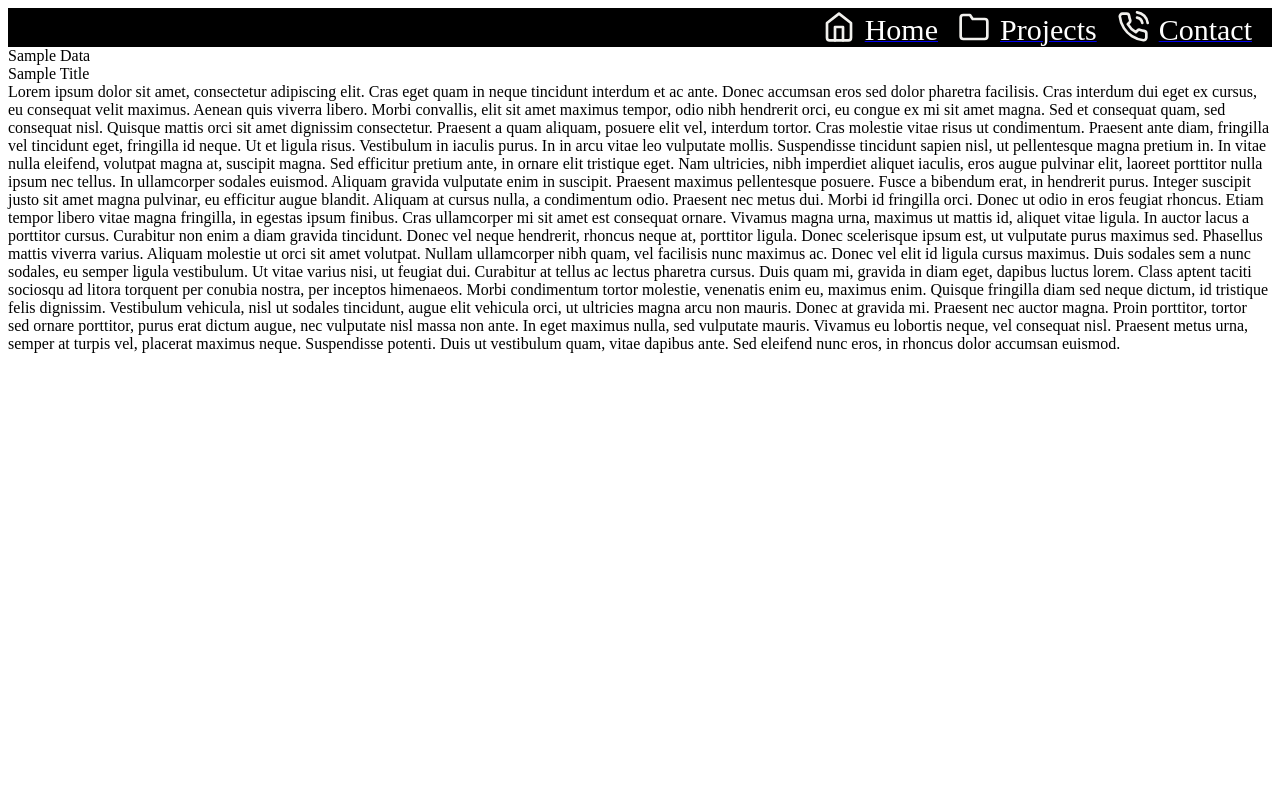
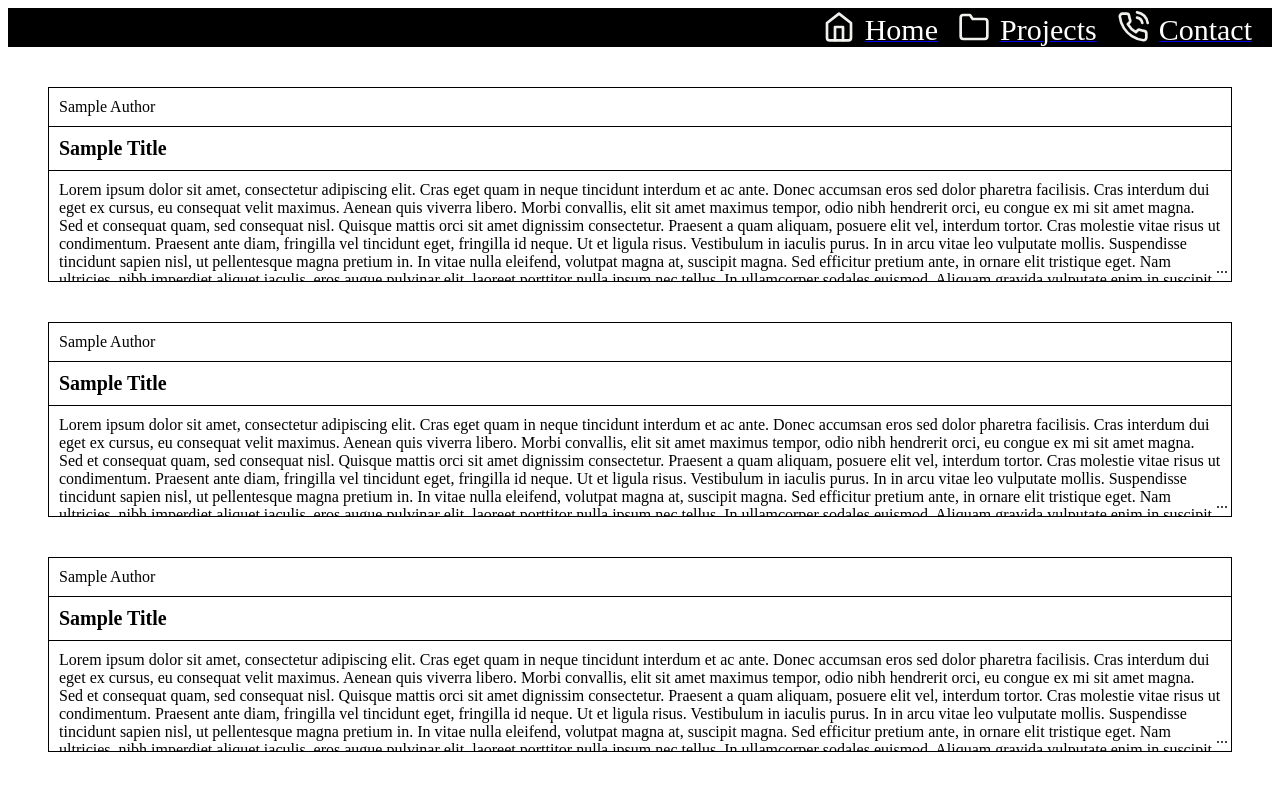
Before and after one commit to Stephan-Kritzinger/IMY210Assignment3, a Nuxt app in the folder site/: page / in a window 1280 px wide. Shown: the top 791 px of the page. Built offline with nearby package versions, Linux system fonts and the light colour scheme.

Commit message:
Added Blog Blurb content, as well as accompanying css

```diff
--- a/site/components/blog-blurb.vue
+++ b/site/components/blog-blurb.vue
@@ -1,9 +1,9 @@
 <template>
-    <div id="blog">
+    <div id="blog" class="Technology Electronics">
         <div id="author">
-            Sample Data
+            Sample Author
         </div>
-        <div id="Title">
+        <div id="title">
             Sample Title
         </div>
         <div id="content">
@@ -19,3 +19,7 @@ Class aptent taciti sociosqu ad litora torquent per conubia nostra, per inceptos
         </div>
     </div>
 </template>
+
+<style scoped>
+    @import '/styles/blog-blurb.css';
+</style>
--- a/site/pages/index.vue
+++ b/site/pages/index.vue
@@ -1,4 +1,7 @@
 <template>
+    <blog />
+    <blog />
+    <blog />
     <blog />
 </template>
 
--- /dev/null
+++ b/site/styles/blog-blurb.css
@@ -0,0 +1,26 @@
+#blog{
+    margin: 40px;
+}
+#blog > div{
+    border: 1px solid black;
+    border-bottom: none;
+    padding: 10px;
+}
+#title{
+    font-weight: bold;
+    font-size: 20px;
+}
+#content{
+    border-bottom: 1px solid black !important;
+    height: 90px;
+    overflow: hidden;
+    text-overflow: ellipsis;
+    position: relative;
+}
+#content:before{
+    content: '...';
+    position: absolute;
+    right: 0;
+    bottom: 0;
+    transform: translate(-3px, -4px);
+}
```
